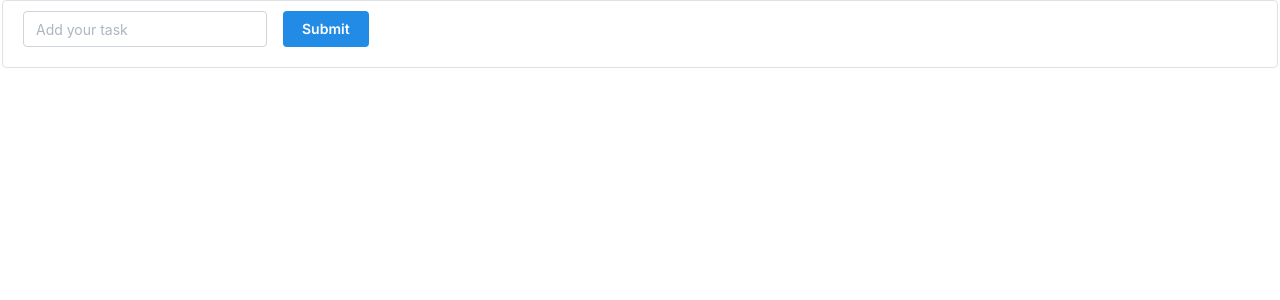
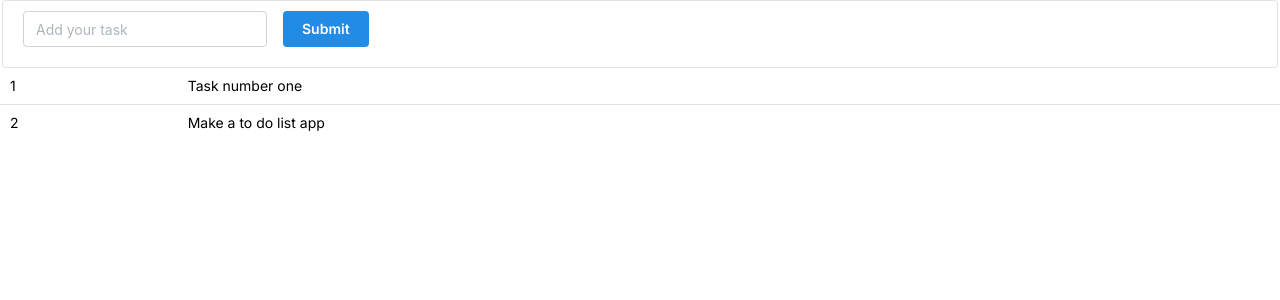
Before and after one commit to NicKyeaa/todos, a Next.js app: page /todos in a window 1280 px wide. Shown: the top 300 px of the page. Built offline with nearby package versions, Linux system fonts and the light colour scheme.

Commit message:
Added todotable component

```diff
--- /dev/null
+++ b/src/app/todos/TodoTable.tsx
@@ -0,0 +1,26 @@
+import { Table } from '@mantine/core';
+
+const elements = [
+  { id: 1, text: 'Task number one', done: false },
+  { id: 2, text: 'Make a to do list app', done: false },
+];
+
+const TodoTable = () => {
+  const rows = elements.map((element) => (
+    <Table.Tr key={element.id}>
+      <Table.Td>{element.id}</Table.Td>
+      <Table.Td>{element.text}</Table.Td>
+      <Table.Td>{element.done}</Table.Td>
+    </Table.Tr>
+  ));
+
+  return (
+    <>
+      <Table>
+        <Table.Tbody>{rows}</Table.Tbody>
+      </Table>
+    </>
+  );
+};
+
+export default TodoTable;
--- a/src/app/todos/page.tsx
+++ b/src/app/todos/page.tsx
@@ -1,4 +1,5 @@
 import { Fieldset, TextInput, Button, Group } from '@mantine/core';
+import TodoTable from './TodoTable';
 
 const TodoList = () => {
   return (
@@ -9,6 +10,7 @@ const TodoList = () => {
           <Button>Submit</Button>
         </Group>
       </Fieldset>
+      <TodoTable></TodoTable>
     </>
   );
 };
```
